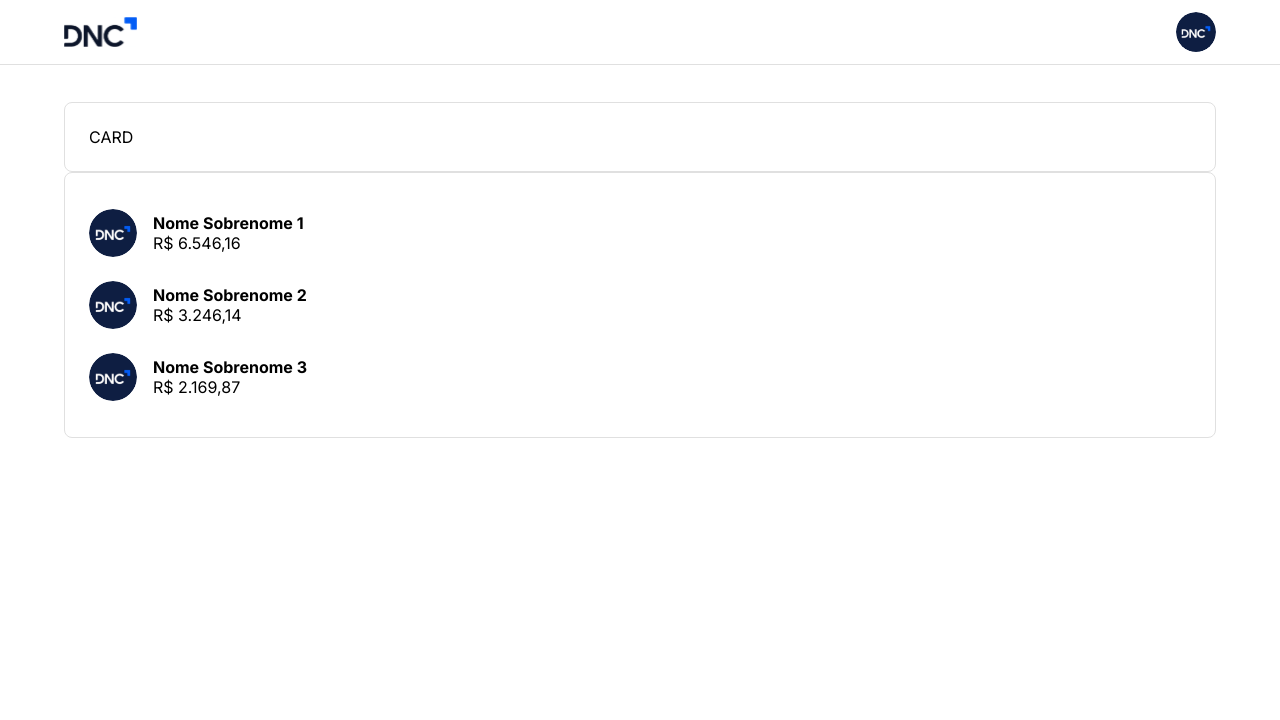
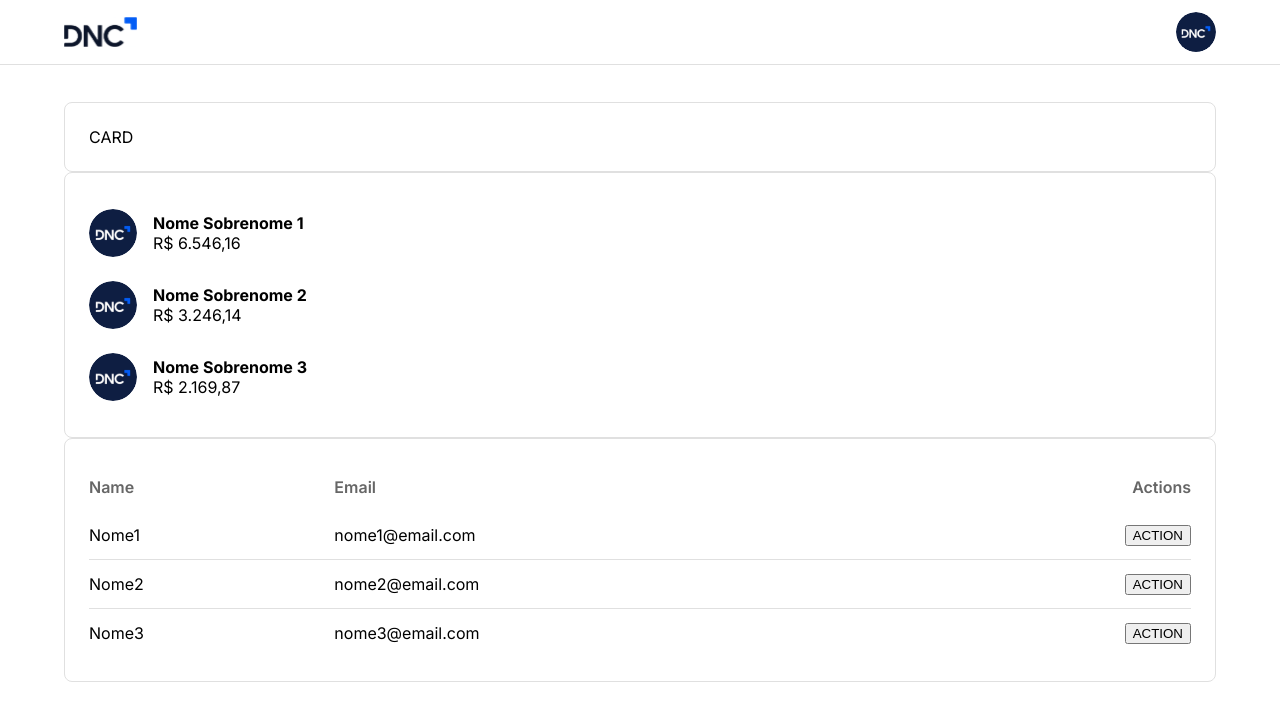
Before and after one commit to Eder-TS/dnc-sales-dashboard-ets, a React (Vite) app: page /home in a window 1280 px wide. Shown: the top 720 px of the page. Built offline with nearby package versions, Linux system fonts and the light colour scheme.

Commit message:
Feat: Table Component

```diff
--- a/src/components/AvatarList.tsx
+++ b/src/components/AvatarList.tsx
@@ -12,7 +12,7 @@
             alignItems: 'center',
             display: 'flex',
             padding: `${pxToRem(12)} 0`,
-            key: { index }
+            key: { index },
           }}
         >
           <Box>
@@ -22,7 +22,7 @@
               sx={{
                 width: pxToRem(48),
                 height: pxToRem(48),
-                marginRight: pxToRem(16)
+                marginRight: pxToRem(16),
               }}
             />
           </Box>
--- /dev/null
+++ b/src/components/CustomTable.tsx
@@ -0,0 +1,66 @@
+import styled from 'styled-components'
+import { pxToRem } from '@/utils'
+import { CustomTableProps } from '@/types'
+
+const TableWrapper = styled.div`
+  overflow-x: auto;
+  width: 100%;
+  table {
+    width: 100%;
+    border-collapse: collapse;
+
+    th,
+    td {
+      height: ${pxToRem(48)};
+      padding: 0 ${pxToRem(8)} 0 0;
+      text-align: left;
+      &:last-child {
+        text-align: right;
+        padding: 0;
+      }
+    }
+
+    th {
+      color: ${(props) => props.theme.typographies.subtitle};
+      font-weight: 600;
+    }
+
+    tr {
+      border-bottom: ${pxToRem(1)} solid
+        ${(props) => props.theme.appDefaultStroke};
+      &:last-child {
+        border-bottom: none;
+      }
+    }
+  }
+`
+
+function CustomTable(props: CustomTableProps) {
+  const { headers, rows } = props
+
+  return (
+    <TableWrapper>
+      <table>
+        <thead>
+          <tr>
+            {headers.map((header, index) => (
+              <th key={index}>{header}</th>
+            ))}
+          </tr>
+        </thead>
+
+        <tbody>
+          {rows.map((row, rowIndex) => (
+            <tr key={rowIndex}>
+              {row.map((cell, cellIndex) => (
+                <td key={cellIndex}>{cell}</td>
+              ))}
+            </tr>
+          ))}
+        </tbody>
+      </table>
+    </TableWrapper>
+  )
+}
+
+export default CustomTable
--- a/src/components/index.ts
+++ b/src/components/index.ts
@@ -7,3 +7,4 @@
 export * from './StyledButton'
 export * from './StyledInput'
 export * from './Typographies'
+export { default as CustomTable } from './CustomTable'
--- a/src/pages/Home.tsx
+++ b/src/pages/Home.tsx
@@ -1,4 +1,4 @@
-import { Header, CardComponent, AvatarList } from '@/components'
+import { Header, CardComponent, AvatarList, CustomTable } from '@/components'
 import { currencyConverter } from '@/utils'
 import { Container } from '@mui/material'
 
@@ -20,6 +20,27 @@
       subtitle: currencyConverter(2169.87),
     },
   ]
+
+  const mockTableData = {
+    headers: ['Name', 'Email', 'Actions'],
+    rows: [
+      [
+        <span>Nome1</span>,
+        <span>nome1@email.com</span>,
+        <button>ACTION</button>,
+      ],
+      [
+        <span>Nome2</span>,
+        <span>nome2@email.com</span>,
+        <button>ACTION</button>,
+      ],
+      [
+        <span>Nome3</span>,
+        <span>nome3@email.com</span>,
+        <button>ACTION</button>,
+      ],
+    ],
+  }
   return (
     <>
       <Header />
@@ -28,6 +49,13 @@
         <CardComponent>
           <AvatarList listData={mockListData} />
         </CardComponent>
+
+        <CardComponent>
+          <CustomTable
+            headers={mockTableData.headers}
+            rows={mockTableData.rows}
+          />
+        </CardComponent>
       </Container>
     </>
   )
--- /dev/null
+++ b/src/types/customTable.d.ts
@@ -0,0 +1,4 @@
+export interface CustomTableProps {
+  headers: string[]
+  rows: React.ReactNode[][]
+}
--- a/src/types/index.ts
+++ b/src/types/index.ts
@@ -2,3 +2,4 @@
 export * from './formComponent'
 export * from './typographies'
 export * from './avatarsList'
+export * from './customTable'
```
